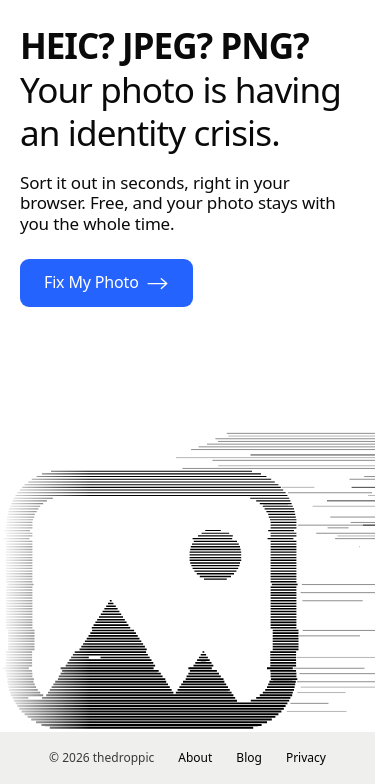
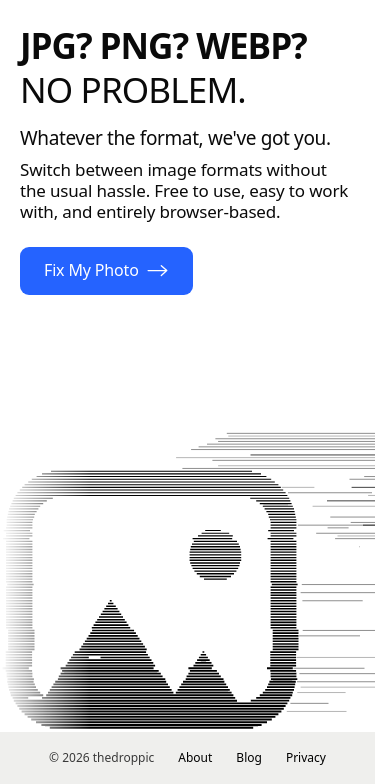
Before and after one commit to thinkbysayan-alt/thedroppic, a website built with Vite: page index.html in a window 390 px wide. Shown: the part 60-844 px from the top of the page. Built offline with nearby package versions, Linux system fonts and the light colour scheme.

Commit message:
Home: new headline and copy (JPG? PNG? WEBP? NO PROBLEM.)
Co-Authored-By: Claude Sonnet 5.5 <noreply@anthropic.com>

```diff
--- a/src/app/pages/home.ts
+++ b/src/app/pages/home.ts
@@ -14,8 +14,9 @@ export function renderHomePage(): HTMLElement {
   const copy = document.createElement('div');
   copy.className = 'home__copy';
   copy.innerHTML = `
-    <h1 class="home__title"><strong>HEIC? JPEG? PNG?</strong> Your photo is having an identity crisis.</h1>
-    <p class="home__text">Sort it out in seconds, right in your browser. Free, and your photo stays with you the whole time.</p>
+    <h1 class="home__title"><strong>JPG? PNG? WEBP?</strong> NO PROBLEM.</h1>
+    <p class="home__lead">Whatever the format, we've got you.</p>
+    <p class="home__text">Switch between image formats without the usual hassle. Free to use, easy to work with, and entirely browser-based.</p>
     <a class="home__cta" href="${pathForRoute('jpeg-to-png')}">
       <span>Fix My Photo</span>
       <svg viewBox="0 0 40 24" fill="none" stroke="currentColor" stroke-width="2.4" aria-hidden="true"><path d="M2 12h34M26 3l10 9-10 9" stroke-linecap="round" stroke-linejoin="round"/></svg>
--- a/src/styles/site.css
+++ b/src/styles/site.css
@@ -378,9 +378,16 @@ input[type='checkbox'] {
   font-weight: 800;
   letter-spacing: -0.03em;
 }
+.home__lead {
+  margin: calc(40 * var(--u)) 0 0;
+  font-size: max(18px, calc(34 * var(--u)));
+  font-weight: 500;
+  line-height: 1.2;
+  letter-spacing: -0.02em;
+}
 .home__text {
   max-width: calc(565 * var(--u));
-  margin: calc(58 * var(--u)) 0 0;
+  margin: calc(22 * var(--u)) 0 0;
   font-size: max(16px, calc(30 * var(--u)));
   font-weight: 300;
   line-height: 1.23;
@@ -469,9 +476,13 @@ input[type='checkbox'] {
   .home__title {
     font-size: clamp(2rem, 9vw, 3.25rem);
   }
+  .home__lead {
+    margin-top: 16px;
+    font-size: 1.1875rem;
+  }
   .home__text {
     max-width: 38ch;
-    margin-top: 18px;
+    margin-top: 10px;
     font-size: 1.0625rem;
   }
   .home__cta {
```
